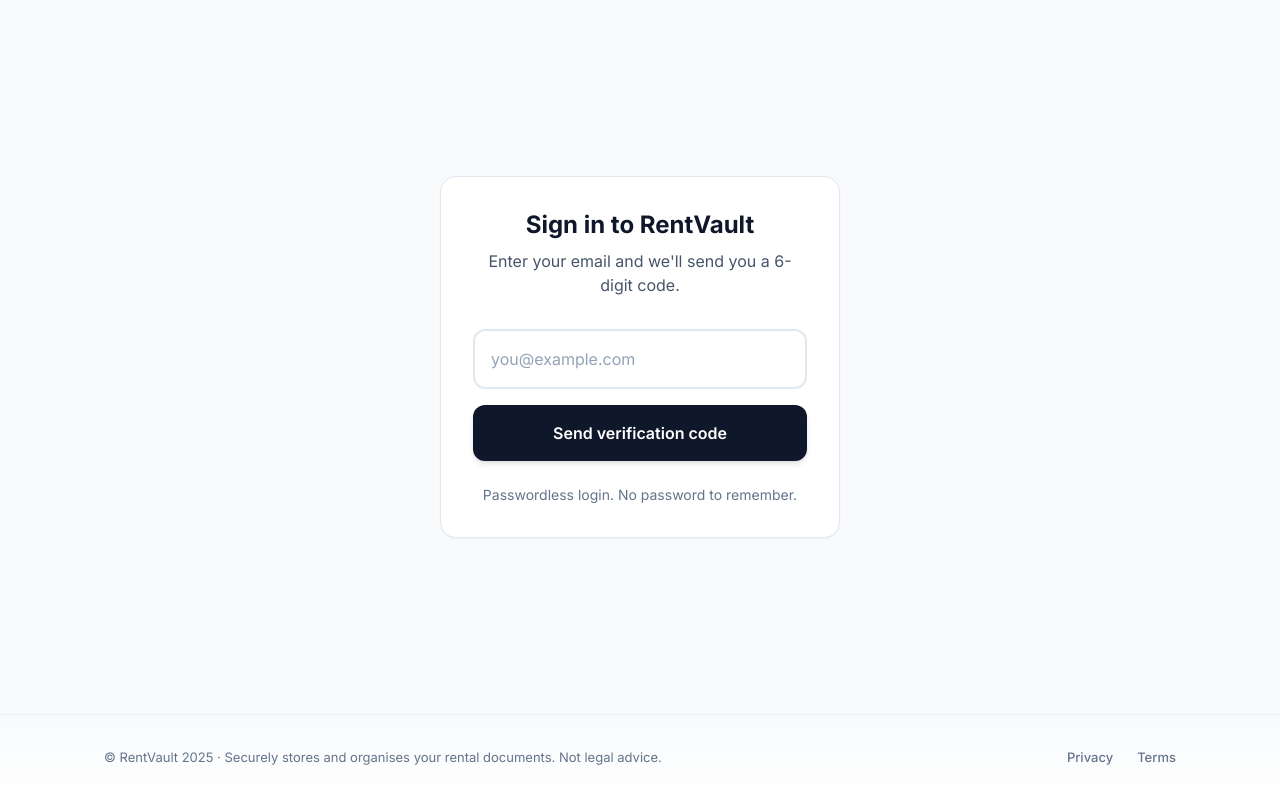
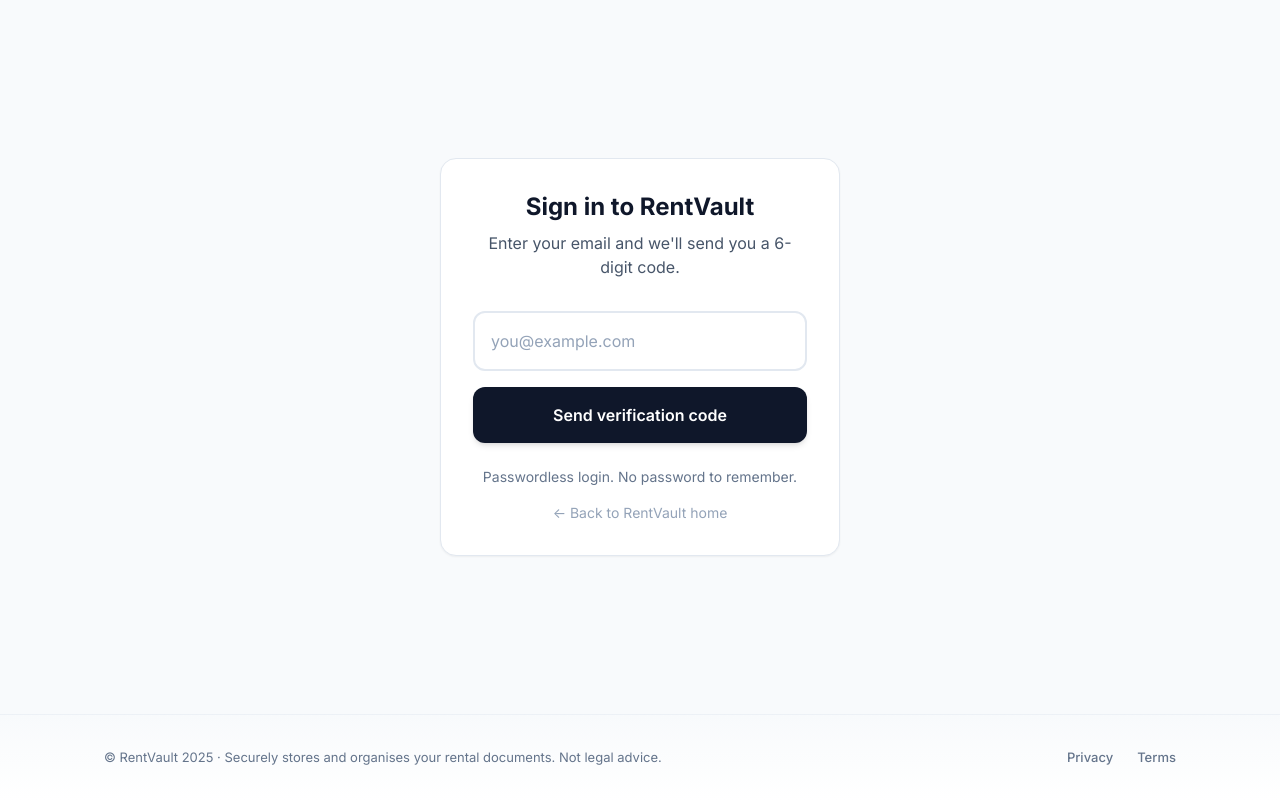
Before and after one commit to pipiagiorgi-rgb/guard-rent, a Next.js app: page /login in a window 1280 px wide. Built offline with nearby package versions, Linux system fonts and the light colour scheme; no server answers.

Commit message:
Fix signout dialog and login navigation
Login page:
- Added 'Back to RentVault home' link

SignOut:
- Redirect to rentvault.ai instead of /login
- Fixed unpaid check to also check purchase_type column
- Don't block signout on check errors

```diff
--- a/src/app/login/page.tsx
+++ b/src/app/login/page.tsx
@@ -189,6 +189,14 @@ export default function LoginPage() {
                                 <p className="text-sm text-slate-500 text-center mt-6">
                                     Passwordless login. No password to remember.
                                 </p>
+
+                                {/* Back to home */}
+                                <a
+                                    href="https://rentvault.ai"
+                                    className="block text-sm text-slate-400 text-center mt-4 hover:text-slate-600 transition-colors"
+                                >
+                                    ← Back to RentVault home
+                                </a>
                             </>
                         )}
 
--- a/src/components/auth/SignOutButton.tsx
+++ b/src/components/auth/SignOutButton.tsx
@@ -23,10 +23,10 @@ export function SignOutButton({ className = '' }: SignOutButtonProps) {
                 const { data: { user } } = await supabase.auth.getUser()
                 if (!user) return
 
-                // Get all user's cases
+                // Get all user's cases with purchase_type
                 const { data: cases } = await supabase
                     .from('cases')
-                    .select('case_id')
+                    .select('case_id, purchase_type')
                     .eq('user_id', user.id)
 
                 if (!cases || cases.length === 0) {
@@ -35,17 +35,30 @@ export function SignOutButton({ className = '' }: SignOutButtonProps) {
                     return
                 }
 
-                // Check if any case has purchased packs
+                // Check if any case has purchase_type set (older system)
+                const hasPurchaseType = cases.some(c =>
+                    c.purchase_type && c.purchase_type !== 'none' && c.purchase_type !== ''
+                )
+
+                if (hasPurchaseType) {
+                    setHasUnpaidCases(false)
+                    setLoading(false)
+                    return
+                }
+
+                // Check if any case has purchased packs (newer system)
                 const caseIds = cases.map(c => c.case_id)
                 const { data: purchases } = await supabase
                     .from('purchases')
                     .select('case_id')
                     .in('case_id', caseIds)
 
-                // If no purchases found, user has unpaid cases
+                // If no purchases found via either method, user has unpaid cases
                 setHasUnpaidCases(!purchases || purchases.length === 0)
             } catch (err) {
                 console.error('Error checking cases:', err)
+                // On error, don't block sign out
+                setHasUnpaidCases(false)
             } finally {
                 setLoading(false)
             }
@@ -67,7 +80,8 @@ export function SignOutButton({ className = '' }: SignOutButtonProps) {
         try {
             const supabase = createClient()
             await supabase.auth.signOut()
-            window.location.href = '/login'
+            // Redirect to home page after sign out
+            window.location.href = 'https://rentvault.ai'
         } catch (err) {
             console.error('Sign out error:', err)
             setSigningOut(false)
```
